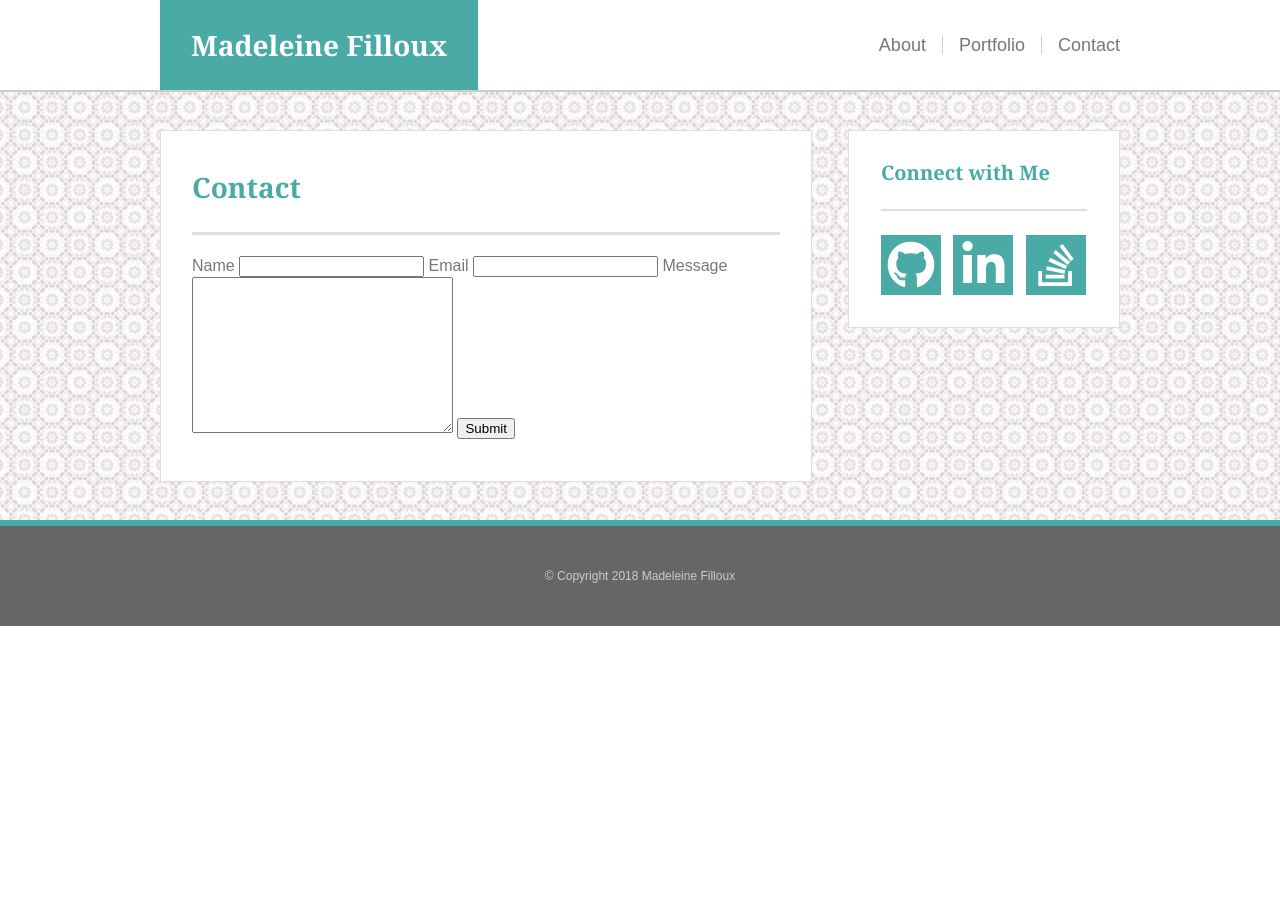
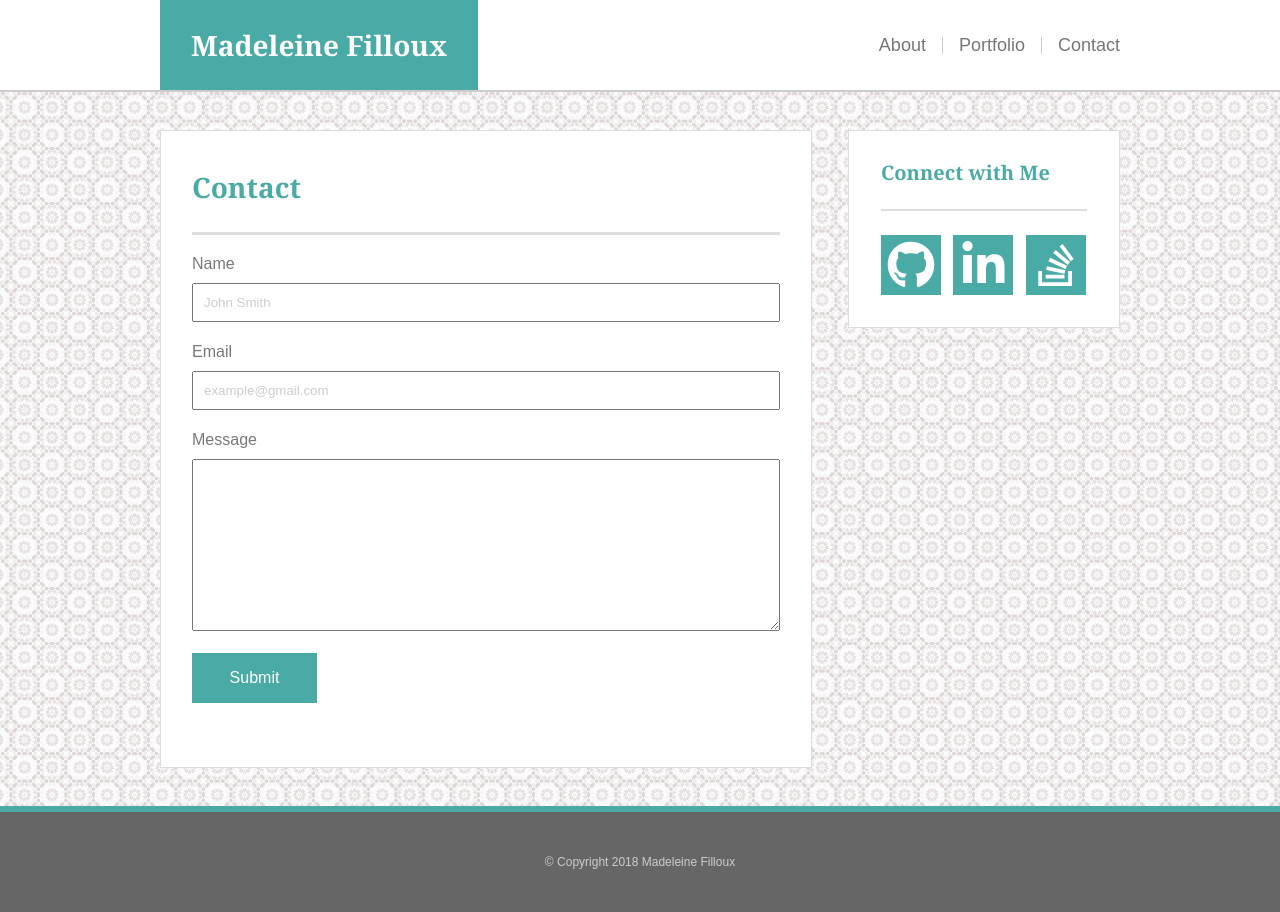
Before and after one commit to datananda/Basic-Portfolio, a plain HTML site: page contact.html in a window 1280 px wide. Before the commit the page ends 800 px from the top, so only its background shows below. Drawn offline with Linux system fonts and the light colour scheme.

Commit message:
styled contact form

```diff
--- a/assets/css/style.css
+++ b/assets/css/style.css
@@ -146,6 +146,27 @@ footer {
     font-size: 12px;
 }
 
+/* contact styles */
+input,
+textarea {
+    width: 100%;
+    box-sizing: border-box;
+    display: block;
+    margin-top: 11px;
+    margin-bottom: 22px;
+    color: #cccccc;
+    padding: 10px;
+}
+
+input[type="submit"] {
+    width: 125px;
+    background-color: #4aaaa5;
+    color: white;
+    border: none;
+    padding: 16px 0;
+    font-size: inherit;
+}
+
 /* */
 figcaption{
     background-color: #4aaaa5;
--- a/contact.html
+++ b/contact.html
@@ -37,11 +37,11 @@
                 <form action="">
                     <label>
                         Name
-                        <input type="text">
+                        <input type="text" value="John Smith">
                     </label>
                     <label>
                         Email
-                        <input type="text">
+                        <input type="text" value="example@gmail.com">
                     </label>
                     <label>
                         Message
```
